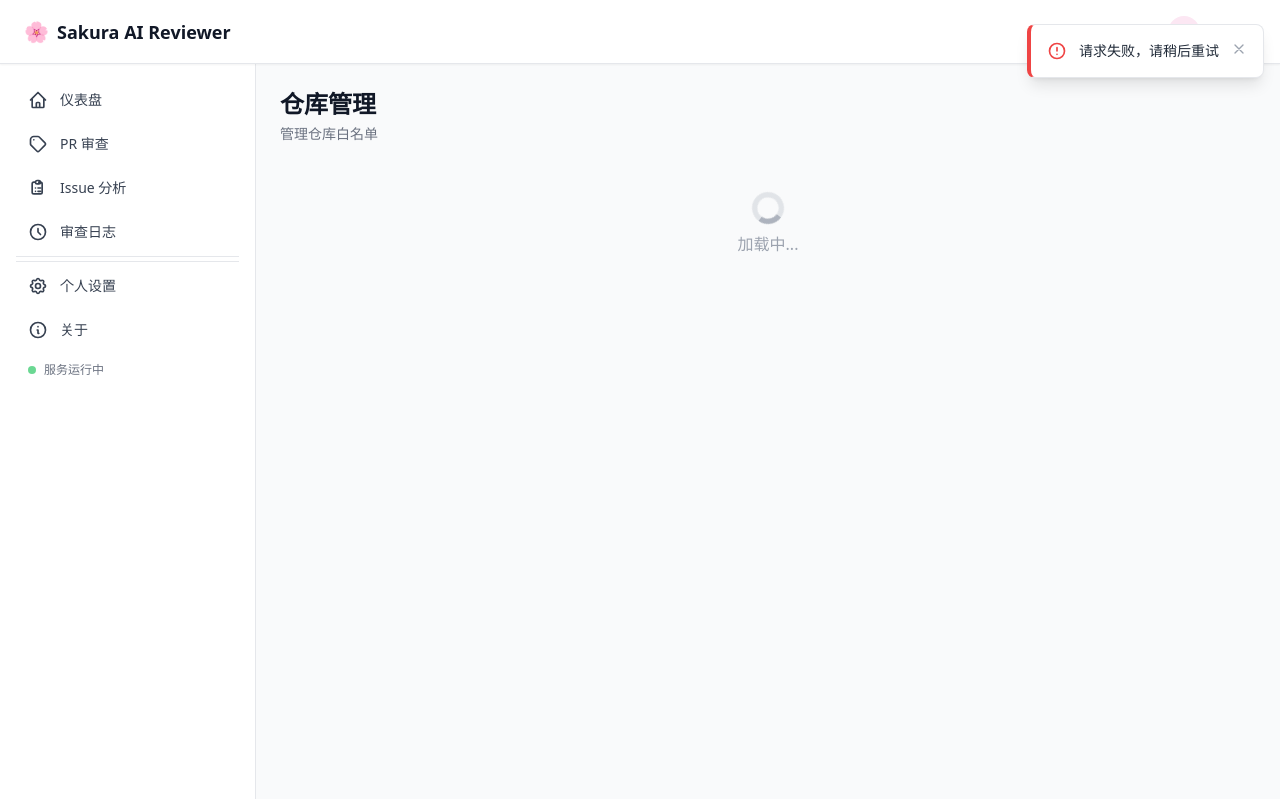
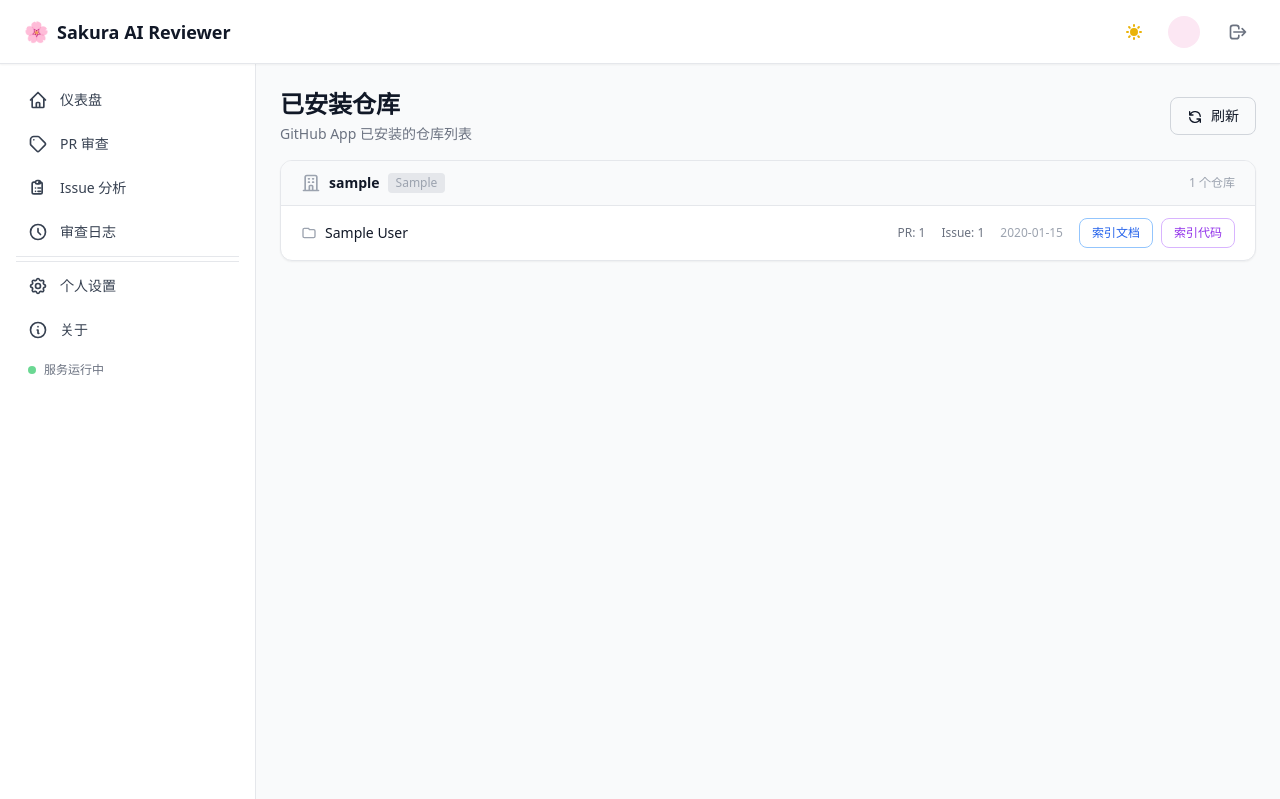
Before and after one commit to Sakura520222/Sakura-AI-Reviewer, a Python web app: template backend/webui/templates/repos.html in a window 1280 px wide. Shown: the top 799 px of the page. Run offline with Jinja, Linux system fonts and the light colour scheme; the template is opened without the code that fills it: most values are stand-ins (such as "Sample title", 1, 10 or a date in 2020); some libraries are stand-ins or nearby versions.

Commit message:
feat(repos): 集成 GitHub App 安装仓库列表并添加统计功能
- 新增 GitHubAppClient.get_all_installations_with_repos 方法，获取所有 GitHub App 安装及其仓库信息
- 在仓库列表页面集成 GitHub App 安装数据，替换原有仓库列表逻辑
- 添加仓库统计功能，包括 PR 数量、Issue 数量和最后活动时间
- 实现安装仓库列表缓存机制（5 分钟 TTL），提升性能
- 移除原有的分页、搜索和过滤功能，简化仓库列表页面

```diff
--- a/backend/webui/templates/components/repo_list_fragment.html
+++ b/backend/webui/templates/components/repo_list_fragment.html
@@ -1,105 +1,62 @@
-<!-- 添加仓库表单 -->
-<div class="bg-white dark:bg-gray-800 rounded-xl border border-gray-200 dark:border-gray-700 shadow-sm p-4 mb-4">
-    <form method="POST" action="/webui/repos/add" class="flex gap-3">
-        <input type="hidden" name="csrf_token" value="{{ csrf_token }}">
-        <div class="flex-1 relative">
-            <svg class="absolute left-3 top-1/2 -translate-y-1/2 w-4 h-4 text-gray-400" fill="none" stroke="currentColor" viewBox="0 0 24 24">
-                <path stroke-linecap="round" stroke-linejoin="round" stroke-width="2" d="M12 4v16m8-8H4"/>
+<!-- 按 installation 分组的仓库列表 -->
+{% for inst in installations %}
+<div class="bg-white dark:bg-gray-800 rounded-xl border border-gray-200 dark:border-gray-700 shadow-sm overflow-hidden mb-4">
+    <!-- 账户头 -->
+    <div class="px-5 py-3 border-b border-gray-200 dark:border-gray-700 bg-gray-50 dark:bg-gray-750 flex items-center gap-2">
+        <svg class="w-5 h-5 text-gray-400" fill="none" stroke="currentColor" viewBox="0 0 24 24">
+            <path stroke-linecap="round" stroke-linejoin="round" stroke-width="2" d="M19 21V5a2 2 0 00-2-2H7a2 2 0 00-2 2v16m14 0h2m-2 0h-5m-9 0H3m2 0h5M9 7h1m-1 4h1m4-4h1m-1 4h1m-5 10v-5a1 1 0 011-1h2a1 1 0 011 1v5m-4 0h4"/>
         </svg>
-            <input type="text" name="repo_name" placeholder="输入仓库名称 (如 owner/repo)" required
-                   class="w-full pl-10 pr-4 py-2 rounded-lg border border-gray-300 dark:border-gray-600 bg-white dark:bg-gray-700 text-sm focus:ring-2 focus:ring-pink-500 focus:border-transparent outline-none">
-        </div>
-        <button type="submit"
-                class="px-4 py-2 bg-pink-500 text-white rounded-lg text-sm font-medium hover:bg-pink-600 transition-colors">
-            添加仓库
-        </button>
-    </form>
-</div>
-
-<!-- 搜索和过滤 -->
-<div class="bg-white dark:bg-gray-800 rounded-xl border border-gray-200 dark:border-gray-700 shadow-sm p-4 mb-4">
-    <form id="repo-filter-form" class="flex flex-col sm:flex-row gap-3">
-        <div class="flex-1 relative">
-            <svg class="absolute left-3 top-1/2 -translate-y-1/2 w-4 h-4 text-gray-400" fill="none" stroke="currentColor" viewBox="0 0 24 24">
-                <path stroke-linecap="round" stroke-linejoin="round" stroke-width="2" d="M21 21l-6-6m2-5a7 7 0 11-14 0 7 7 0 0114 0z"/>
-            </svg>
-            <input type="text" name="search" value="{{ search }}" placeholder="搜索仓库名称..."
-                   class="w-full pl-10 pr-4 py-2 rounded-lg border border-gray-300 dark:border-gray-600 bg-white dark:bg-gray-700 text-sm focus:ring-2 focus:ring-pink-500 focus:border-transparent outline-none">
-        </div>
-        <select name="status"
-                class="px-3 py-2 rounded-lg border border-gray-300 dark:border-gray-600 bg-white dark:bg-gray-700 text-sm focus:ring-2 focus:ring-pink-500 focus:border-transparent outline-none">
-            <option value="active" {% if status == 'active' %}selected{% endif %}>已启用</option>
-            <option value="all" {% if status == 'all' %}selected{% endif %}>全部</option>
-        </select>
-        <button type="submit"
-                class="px-4 py-2 bg-pink-500 text-white rounded-lg text-sm font-medium hover:bg-pink-600 transition-colors">
-            搜索
-        </button>
-    </form>
+        <h3 class="text-sm font-semibold">{{ inst.account_login }}</h3>
+        <span class="text-xs text-gray-400 dark:text-gray-500 bg-gray-200 dark:bg-gray-700 px-2 py-0.5 rounded">{{ inst.account_type }}</span>
+        <span class="text-xs text-gray-400 dark:text-gray-500 ml-auto">{{ inst.repos | length }} 个仓库</span>
     </div>
 
     <!-- 仓库列表 -->
-<div class="bg-white dark:bg-gray-800 rounded-xl border border-gray-200 dark:border-gray-700 shadow-sm overflow-hidden">
-    {% if repos %}
-    <div class="divide-y divide-gray-200 dark:divide-gray-700">
-        {% for r in repos %}
-        <div class="flex items-center gap-4 px-5 py-3.5 hover:bg-gray-50 dark:hover:bg-gray-700/50 transition-colors">
-            <!-- 状态 -->
-            <div class="flex-shrink-0">
-                {% if r.is_active %}
-                <span class="inline-flex items-center gap-1 px-2.5 py-1 rounded-full text-xs font-medium bg-green-100 dark:bg-green-900/30 text-green-700 dark:text-green-400">
-                    <span class="w-1.5 h-1.5 bg-green-500 rounded-full"></span>启用
-                </span>
-                {% else %}
-                <span class="inline-flex items-center gap-1 px-2.5 py-1 rounded-full text-xs font-medium bg-gray-100 dark:bg-gray-700 text-gray-600 dark:text-gray-400">
-                    <span class="w-1.5 h-1.5 bg-gray-400 rounded-full"></span>已禁用
+    <div class="divide-y divide-gray-100 dark:divide-gray-700/50">
+        {% for repo in inst.repos %}
+        <div class="flex items-center gap-4 px-5 py-3 hover:bg-gray-50 dark:hover:bg-gray-700/50 transition-colors">
+            <!-- 仓库名 + 私有标记 -->
+            <div class="flex-1 min-w-0">
+                <div class="flex items-center gap-2">
+                    <svg class="w-4 h-4 text-gray-400 flex-shrink-0" fill="none" stroke="currentColor" viewBox="0 0 24 24">
+                        <path stroke-linecap="round" stroke-linejoin="round" stroke-width="2" d="M3 7v10a2 2 0 002 2h14a2 2 0 002-2V9a2 2 0 00-2-2h-6l-2-2H5a2 2 0 00-2 2z"/>
+                    </svg>
+                    <a href="{{ repo.html_url }}" target="_blank" rel="noopener"
+                       class="text-sm font-medium hover:text-pink-500 dark:hover:text-pink-400 transition-colors truncate">
+                        {{ repo.full_name }}
+                    </a>
+                    {% if repo.private %}
+                    <span class="inline-flex items-center px-1.5 py-0.5 rounded text-xs bg-yellow-100 dark:bg-yellow-900/30 text-yellow-700 dark:text-yellow-400 flex-shrink-0">
+                        私有
                     </span>
                     {% endif %}
                 </div>
-
-            <!-- 仓库信息 -->
-            <div class="flex-1 min-w-0">
-                <p class="text-sm font-medium truncate">
-                    <svg class="w-4 h-4 inline mr-1 text-gray-400" fill="none" stroke="currentColor" viewBox="0 0 24 24">
-                        <path stroke-linecap="round" stroke-linejoin="round" stroke-width="2" d="M3 7v10a2 2 0 002 2h14a2 2 0 002-2V9a2 2 0 00-2-2h-6l-2-2H5a2 2 0 00-2 2z"/>
-                    </svg>
-                    {{ r.repo_name }}
-                </p>
-                <p class="text-xs text-gray-500 dark:text-gray-400 mt-0.5">
-                    {% if r.added_by %}添加者 ID: {{ r.added_by }}{% endif %}
-                </p>
             </div>
 
-            <!-- 时间 -->
-            <div class="flex-shrink-0 text-xs text-gray-400 dark:text-gray-500 hidden md:block">
-                {{ r.created_at.strftime('%Y-%m-%d %H:%M') if r.created_at else '-' }}
+            <!-- 统计 -->
+            <div class="flex items-center gap-4 flex-shrink-0 text-xs">
+                <a href="/webui/pr/?search={{ repo.full_name }}"
+                   class="text-gray-500 dark:text-gray-400 hover:text-pink-500 dark:hover:text-pink-400 transition-colors">
+                    PR: {{ repo.pr_count }}
+                </a>
+                <a href="/webui/issues/?repo_name={{ repo.full_name }}"
+                   class="text-gray-500 dark:text-gray-400 hover:text-pink-500 dark:hover:text-pink-400 transition-colors">
+                    Issue: {{ repo.issue_count }}
+                </a>
+                <span class="text-gray-400 dark:text-gray-500 hidden md:inline">
+                    {{ repo.last_activity.strftime('%Y-%m-%d %H:%M') if repo.last_activity else '-' }}
+                </span>
             </div>
 
-            <!-- 操作 -->
+            <!-- 操作按钮 -->
             <div class="flex gap-2 flex-shrink-0">
-                <form method="POST" action="/webui/repos/{{ r.id }}/toggle" class="inline"
-                      data-confirm="确定要{{ '禁用' if r.is_active else '启用' }}此仓库吗？">
-                    <input type="hidden" name="csrf_token" value="{{ csrf_token }}">
-                    <button type="submit" class="px-3 py-1.5 rounded-lg text-sm border border-gray-300 dark:border-gray-600 hover:bg-gray-50 dark:hover:bg-gray-700 transition-colors">
-                        {% if r.is_active %}禁用{% else %}启用{% endif %}
-                    </button>
-                </form>
-                <form method="POST" action="/webui/repos/{{ r.id }}/remove" class="inline"
-                      data-confirm="确定要删除此仓库吗？" data-confirm-warning="此操作不可撤销" data-confirm-text="删除">
-                    <input type="hidden" name="csrf_token" value="{{ csrf_token }}">
-                    <button type="submit" class="px-3 py-1.5 rounded-lg text-sm text-red-600 dark:text-red-400 border border-red-300 dark:border-red-800 hover:bg-red-50 dark:hover:bg-red-900/20 transition-colors">
-                        删除
-                    </button>
-                </form>
-                <button type="button" onclick="triggerIndex({{ r.id }}, 'docs', '{{ csrf_token }}')"
-                        id="index-docs-btn-{{ r.id }}"
-                        class="px-3 py-1.5 rounded-lg text-sm border border-blue-300 dark:border-blue-800
+                <button type="button" onclick="triggerIndex(this, '{{ repo.full_name }}', 'docs', '{{ csrf_token }}')"
+                        class="px-3 py-1.5 rounded-lg text-xs border border-blue-300 dark:border-blue-800
                                text-blue-600 dark:text-blue-400 hover:bg-blue-50 dark:hover:bg-blue-900/20 transition-colors">
                     索引文档
                 </button>
-                <button type="button" onclick="triggerIndex({{ r.id }}, 'code', '{{ csrf_token }}')"
-                        id="index-code-btn-{{ r.id }}"
-                        class="px-3 py-1.5 rounded-lg text-sm border border-purple-300 dark:border-purple-800
+                <button type="button" onclick="triggerIndex(this, '{{ repo.full_name }}', 'code', '{{ csrf_token }}')"
+                        class="px-3 py-1.5 rounded-lg text-xs border border-purple-300 dark:border-purple-800
                                text-purple-600 dark:text-purple-400 hover:bg-purple-50 dark:hover:bg-purple-900/20 transition-colors">
                     索引代码
                 </button>
@@ -107,50 +64,13 @@
         </div>
         {% endfor %}
     </div>
-
-    <!-- 分页 -->
-    {% if total_pages > 1 %}
-    <div class="px-5 py-3 border-t border-gray-200 dark:border-gray-700 flex items-center justify-between">
-        <p class="text-sm text-gray-500 dark:text-gray-400">
-            共 {{ total }} 条，第 {{ page }}/{{ total_pages }} 页
-        </p>
-        <div class="flex gap-1">
-            {% if page > 1 %}
-            <a href="#" onclick="loadRepoPage({{ page - 1 }}); return false;"
-               class="px-3 py-1.5 rounded-lg text-sm border border-gray-300 dark:border-gray-600 hover:bg-gray-50 dark:hover:bg-gray-700 transition-colors">
-                上一页
-            </a>
-            {% endif %}
-
-            {% for p in range(1, total_pages + 1) %}
-                {% if p == page %}
-                <span class="px-3 py-1.5 rounded-lg text-sm bg-pink-500 text-white">{{ p }}</span>
-                {% elif p <= 3 or p >= total_pages - 2 or (p >= page - 1 and p <= page + 1) %}
-                <a href="#" onclick="loadRepoPage({{ p }}); return false;"
-                   class="px-3 py-1.5 rounded-lg text-sm border border-gray-300 dark:border-gray-600 hover:bg-gray-50 dark:hover:bg-gray-700 transition-colors">
-                    {{ p }}
-                </a>
-                {% elif p == 4 or p == total_pages - 3 %}
-                <span class="px-2 py-1.5 text-gray-400">...</span>
-                {% endif %}
-            {% endfor %}
-
-            {% if page < total_pages %}
-            <a href="#" onclick="loadRepoPage({{ page + 1 }}); return false;"
-               class="px-3 py-1.5 rounded-lg text-sm border border-gray-300 dark:border-gray-600 hover:bg-gray-50 dark:hover:bg-gray-700 transition-colors">
-                下一页
-            </a>
-            {% endif %}
 </div>
-    </div>
-    {% endif %}
-
 {% else %}
-    <div class="p-12 text-center">
+<div class="bg-white dark:bg-gray-800 rounded-xl border border-gray-200 dark:border-gray-700 shadow-sm p-12 text-center">
     <svg class="w-12 h-12 mx-auto text-gray-300 dark:text-gray-600" fill="none" stroke="currentColor" viewBox="0 0 24 24">
         <path stroke-linecap="round" stroke-linejoin="round" stroke-width="1.5" d="M3 7v10a2 2 0 002 2h14a2 2 0 002-2V9a2 2 0 00-2-2h-6l-2-2H5a2 2 0 00-2 2z"/>
     </svg>
-        <p class="mt-4 text-gray-500 dark:text-gray-400">没有找到匹配的仓库</p>
+    <p class="mt-4 text-gray-500 dark:text-gray-400">未找到已安装的仓库</p>
+    <p class="mt-1 text-sm text-gray-400 dark:text-gray-500">请确保 GitHub App 已安装到您的仓库</p>
 </div>
-    {% endif %}
-</div>
+{% endfor %}
--- a/backend/webui/templates/components/sidebar.html
+++ b/backend/webui/templates/components/sidebar.html
@@ -77,7 +77,7 @@
             <svg class="w-5 h-5" fill="none" stroke="currentColor" viewBox="0 0 24 24">
                 <path stroke-linecap="round" stroke-linejoin="round" stroke-width="2" d="M3 7v10a2 2 0 002 2h14a2 2 0 002-2V9a2 2 0 00-2-2h-6l-2-2H5a2 2 0 00-2 2z"/>
             </svg>
-            仓库管理
+            已安装仓库
         </a>
         {% endif %}
 
--- a/backend/webui/templates/repos.html
+++ b/backend/webui/templates/repos.html
@@ -1,24 +1,48 @@
 {% extends "base.html" %}
 
-{% block title %}仓库管理 - Sakura AI Reviewer{% endblock %}
+{% block title %}已安装仓库 - Sakura AI Reviewer{% endblock %}
 
 {% block content %}
 <div class="space-y-4">
     <!-- 页面标题 -->
-    <div>
-        <h1 class="text-2xl font-bold">仓库管理</h1>
-        <p class="mt-1 text-sm text-gray-500 dark:text-gray-400">管理仓库白名单</p>
+    <div class="flex items-center justify-between">
+        <div>
+            <h1 class="text-2xl font-bold">已安装仓库</h1>
+            <p class="mt-1 text-sm text-gray-500 dark:text-gray-400">GitHub App 已安装的仓库列表</p>
+        </div>
+        <button onclick="loadListPage('repo-list-container', '/webui/repos/list-fragment', 1)"
+                class="px-4 py-2 text-sm border border-gray-300 dark:border-gray-600 rounded-lg hover:bg-gray-50 dark:hover:bg-gray-700 transition-colors">
+            <svg class="w-4 h-4 inline mr-1" fill="none" stroke="currentColor" viewBox="0 0 24 24">
+                <path stroke-linecap="round" stroke-linejoin="round" stroke-width="2" d="M4 4v5h.582m15.356 2A8.001 8.001 0 004.582 9m0 0H9m11 11v-5h-.581m0 0a8.003 8.003 0 01-15.357-2m15.357 2H15"/>
+            </svg>
+            刷新
+        </button>
     </div>
 
-    <!-- 仓库列表（通过 HTMX 加载） -->
-    <div id="repo-list-container" hx-get="/webui/repos/list-fragment" hx-trigger="load" hx-swap="innerHTML">
-        <div class="text-center py-8 text-gray-400">
-            <svg class="w-8 h-8 mx-auto animate-spin" fill="none" viewBox="0 0 24 24">
-                <circle class="opacity-25" cx="12" cy="12" r="10" stroke="currentColor" stroke-width="4"/>
-                <path class="opacity-75" fill="currentColor" d="M4 12a8 8 0 018-8V0C5.373 0 0 5.373 0 12h4z"/>
+    <!-- 仓库列表（按 installation 分组） -->
+    <div id="repo-list-container">
+        {% if error_message %}
+        <div class="bg-red-50 dark:bg-red-900/20 border border-red-200 dark:border-red-800 rounded-xl p-4 mb-4">
+            <div class="flex items-center gap-2 text-red-700 dark:text-red-400 text-sm">
+                <svg class="w-5 h-5 flex-shrink-0" fill="none" stroke="currentColor" viewBox="0 0 24 24">
+                    <path stroke-linecap="round" stroke-linejoin="round" stroke-width="2" d="M12 8v4m0 4h.01M21 12a9 9 0 11-18 0 9 9 0 0118 0z"/>
+                </svg>
+                <span>{{ error_message }}</span>
+            </div>
+        </div>
+        {% endif %}
+
+        {% if installations %}
+            {% include "components/repo_list_fragment.html" %}
+        {% else %}
+        <div class="bg-white dark:bg-gray-800 rounded-xl border border-gray-200 dark:border-gray-700 shadow-sm p-12 text-center">
+            <svg class="w-12 h-12 mx-auto text-gray-300 dark:text-gray-600" fill="none" stroke="currentColor" viewBox="0 0 24 24">
+                <path stroke-linecap="round" stroke-linejoin="round" stroke-width="1.5" d="M3 7v10a2 2 0 002 2h14a2 2 0 002-2V9a2 2 0 00-2-2h-6l-2-2H5a2 2 0 00-2 2z"/>
             </svg>
-            <p class="mt-2">加载中...</p>
+            <p class="mt-4 text-gray-500 dark:text-gray-400">未找到已安装的仓库</p>
+            <p class="mt-1 text-sm text-gray-400 dark:text-gray-500">请确保 GitHub App 已安装到您的仓库</p>
         </div>
+        {% endif %}
     </div>
 </div>
 {% endblock %}
@@ -26,19 +50,21 @@
 {% block extra_scripts %}
 {{ super() }}
 <script>
-var loadRepoPage = function(n) { loadListPage('repo-list-container', '/webui/repos/list-fragment', n); };
-initFilterForm('repo-filter-form', 'repo-list-container', '/webui/repos/list-fragment');
+// 刷新仓库列表
+function refreshRepoList() {
+    loadListPage('repo-list-container', '/webui/repos/list-fragment', 1);
+}
 
 // 触发索引（文档或代码）
-function triggerIndex(repoId, indexType, csrfToken) {
-    var btn = document.getElementById('index-' + indexType + '-btn-' + repoId);
-    if (!btn || btn.disabled) return;
+function triggerIndex(btn, repoName, indexType, csrfToken) {
+    if (btn.disabled) return;
 
     btn.disabled = true;
     btn.dataset.originalText = btn.textContent;
     btn.textContent = '索引中...';
 
-    fetch('/webui/repos/' + repoId + '/index-' + indexType, {
+    var encodedName = encodeURIComponent(repoName).replace(/%2F/g, '/');
+    fetch('/webui/repos/' + encodedName + '/index-' + indexType, {
         method: 'POST',
         headers: { 'X-CSRF-Token': csrfToken }
     })
@@ -62,26 +88,28 @@ function triggerIndex(repoId, indexType, csrfToken) {
 // SSE: 文档索引完成
 window.addEventListener('sse:index-docs', function(e) {
     var detail = e.detail;
-    var msg = detail.success && detail.result
+    var isSuccess = detail.success && detail.result;
+    var msg = isSuccess
         ? '文档索引完成: ' + detail.repo_name + ' (' + (detail.result.total_files || 0) + ' 文件, ' + (detail.result.total_chunks || 0) + ' 块)'
         : '文档索引失败: ' + detail.repo_name + ' - ' + (detail.error || '未知错误');
     window.dispatchEvent(new CustomEvent('show-toast', {
-        detail: { message: msg, type: detail.success ? 'success' : 'error' }
+        detail: { message: msg, type: isSuccess ? 'success' : 'error' }
     }));
     // 刷新列表以恢复按钮状态
-    loadListPage('repo-list-container', '/webui/repos/list-fragment', 1);
+    refreshRepoList();
 });
 
 // SSE: 代码索引完成
 window.addEventListener('sse:index-code', function(e) {
     var detail = e.detail;
-    var msg = detail.success && detail.result
+    var isSuccess = detail.success && detail.result;
+    var msg = isSuccess
         ? '代码索引完成: ' + detail.repo_name + ' (' + (detail.result.indexed || 0) + ' 文件, ' + (detail.result.total_chunks || 0) + ' 块)'
         : '代码索引失败: ' + detail.repo_name + ' - ' + (detail.error || '未知错误');
     window.dispatchEvent(new CustomEvent('show-toast', {
-        detail: { message: msg, type: detail.success ? 'success' : 'error' }
+        detail: { message: msg, type: isSuccess ? 'success' : 'error' }
     }));
-    loadListPage('repo-list-container', '/webui/repos/list-fragment', 1);
+    refreshRepoList();
 });
 </script>
 {% endblock %}
```
Also changed, not shown: backend/core/github_app.py (+56 -0 lines), backend/webui/routes/repos.py (+103 -192 lines). Lines whose indentation alone changed are shown as unchanged.
